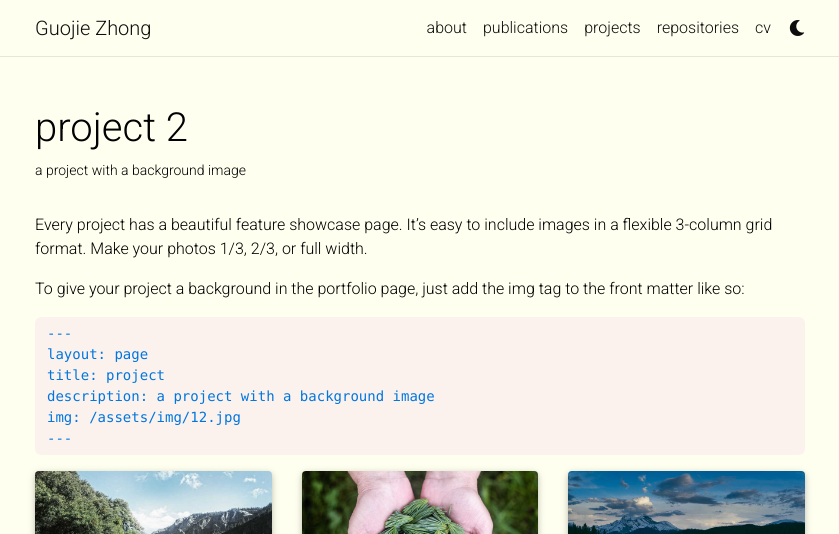
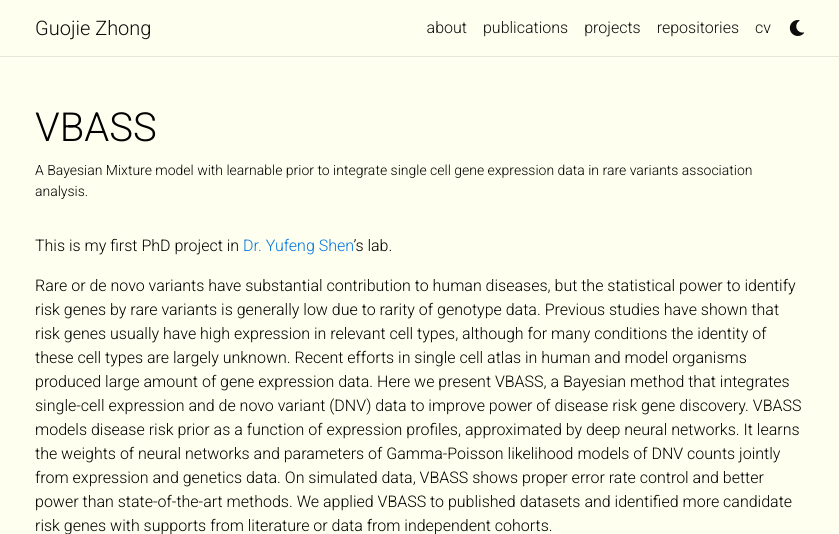
Before and after one commit to zhongguojie1998/GuojieZhong, a Jekyll site: the page built from _projects/2_project.md, in a window 1280 px wide and 1400 px high. Shown: the top 534 px of the window, without its empty margins (220-1059 px from the left). Built offline with Jekyll 4.4.1, drawn with Linux system fonts in a browser that asks for light colours; full-size pictures stand in for the smaller copies a plugin makes; comment, search, counter and statistics services are not loaded; a style sheet for code colours, icons or effects is not loaded; some of the changed text lies outside the part shown; grey boxes are pictures that could not be loaded.

Commit message:
Update 2_project.md

````diff
--- a/_projects/2_project.md
+++ b/_projects/2_project.md
@@ -1,80 +1,24 @@
 ---
 layout: page
-title: project 2
-description: a project with a background image
-img: assets/img/3.jpg
+title: VBASS
+description: A Bayesian Mixture model with learnable prior to integrate single cell gene expression data in rare variants association analysis.
+img: assets/img/VBASS.jpg
 importance: 2
 category: work
 ---
 
-Every project has a beautiful feature showcase page.
-It's easy to include images in a flexible 3-column grid format.
-Make your photos 1/3, 2/3, or full width.
+This is my first PhD project in <a href="http://www.columbia.edu/~ys2411/">Dr. Yufeng Shen</a>'s lab.
 
-To give your project a background in the portfolio page, just add the img tag to the front matter like so:
-
-    ---
-    layout: page
-    title: project
-    description: a project with a background image
-    img: /assets/img/12.jpg
-    ---
+Rare or de novo variants have substantial contribution to human diseases, but the statistical power to identify risk genes by rare variants is generally low due to rarity of genotype data. Previous studies have shown that risk genes usually have high expression in relevant cell types, although for many conditions the identity of these cell types are largely unknown. Recent efforts in single cell atlas in human and model organisms produced large amount of gene expression data. Here we present VBASS, a Bayesian method that integrates single-cell expression and de novo variant (DNV) data to improve power of disease risk gene discovery. VBASS models disease risk prior as a function of expression profiles, approximated by deep neural networks. It learns the weights of neural networks and parameters of Gamma-Poisson likelihood models of DNV counts jointly from expression and genetics data. On simulated data, VBASS shows proper error rate control and better power than state-of-the-art methods. We applied VBASS to published datasets and identified more candidate risk genes with supports from literature or data from independent cohorts.
 
 <div class="row">
     <div class="col-sm mt-3 mt-md-0">
-        {% include figure.html path="assets/img/1.jpg" title="example image" class="img-fluid rounded z-depth-1" %}
+        {% include figure.html path="assets/img/VBASS.jpg" title="example image" class="img-fluid rounded z-depth-1" %}
     </div>
     <div class="col-sm mt-3 mt-md-0">
-        {% include figure.html path="assets/img/3.jpg" title="example image" class="img-fluid rounded z-depth-1" %}
-    </div>
-    <div class="col-sm mt-3 mt-md-0">
-        {% include figure.html path="assets/img/5.jpg" title="example image" class="img-fluid rounded z-depth-1" %}
+        {% include figure.html path="assets/img/VBASS_2.jpg" title="example image" class="img-fluid rounded z-depth-1" %}
     </div>
 </div>
 <div class="caption">
-    Caption photos easily. On the left, a road goes through a tunnel. Middle, leaves artistically fall in a hipster photoshoot. Right, in another hipster photoshoot, a lumberjack grasps a handful of pine needles.
+    Demonstration of the model. Left is the graphic model. Right is a example demonstration of information flow.
 </div>
-<div class="row">
-    <div class="col-sm mt-3 mt-md-0">
-        {% include figure.html path="assets/img/5.jpg" title="example image" class="img-fluid rounded z-depth-1" %}
-    </div>
-</div>
-<div class="caption">
-    This image can also have a caption. It's like magic.
-</div>
-
-You can also put regular text between your rows of images.
-Say you wanted to write a little bit about your project before you posted the rest of the images.
-You describe how you toiled, sweated, *bled* for your project, and then... you reveal its glory in the next row of images.
-
-
-<div class="row justify-content-sm-center">
-    <div class="col-sm-8 mt-3 mt-md-0">
-        {% include figure.html path="assets/img/6.jpg" title="example image" class="img-fluid rounded z-depth-1" %}
-    </div>
-    <div class="col-sm-4 mt-3 mt-md-0">
-        {% include figure.html path="assets/img/11.jpg" title="example image" class="img-fluid rounded z-depth-1" %}
-    </div>
-</div>
-<div class="caption">
-    You can also have artistically styled 2/3 + 1/3 images, like these.
-</div>
-
-
-The code is simple.
-Just wrap your images with `<div class="col-sm">` and place them inside `<div class="row">` (read more about the <a href="https://getbootstrap.com/docs/4.4/layout/grid/">Bootstrap Grid</a> system).
-To make images responsive, add `img-fluid` class to each; for rounded corners and shadows use `rounded` and `z-depth-1` classes.
-Here's the code for the last row of images above:
-
-{% raw %}
-```html
-<div class="row justify-content-sm-center">
-    <div class="col-sm-8 mt-3 mt-md-0">
-        {% include figure.html path="assets/img/6.jpg" title="example image" class="img-fluid rounded z-depth-1" %}
-    </div>
-    <div class="col-sm-4 mt-3 mt-md-0">
-        {% include figure.html path="assets/img/11.jpg" title="example image" class="img-fluid rounded z-depth-1" %}
-    </div>
-</div>
-```
-{% endraw %}
````
